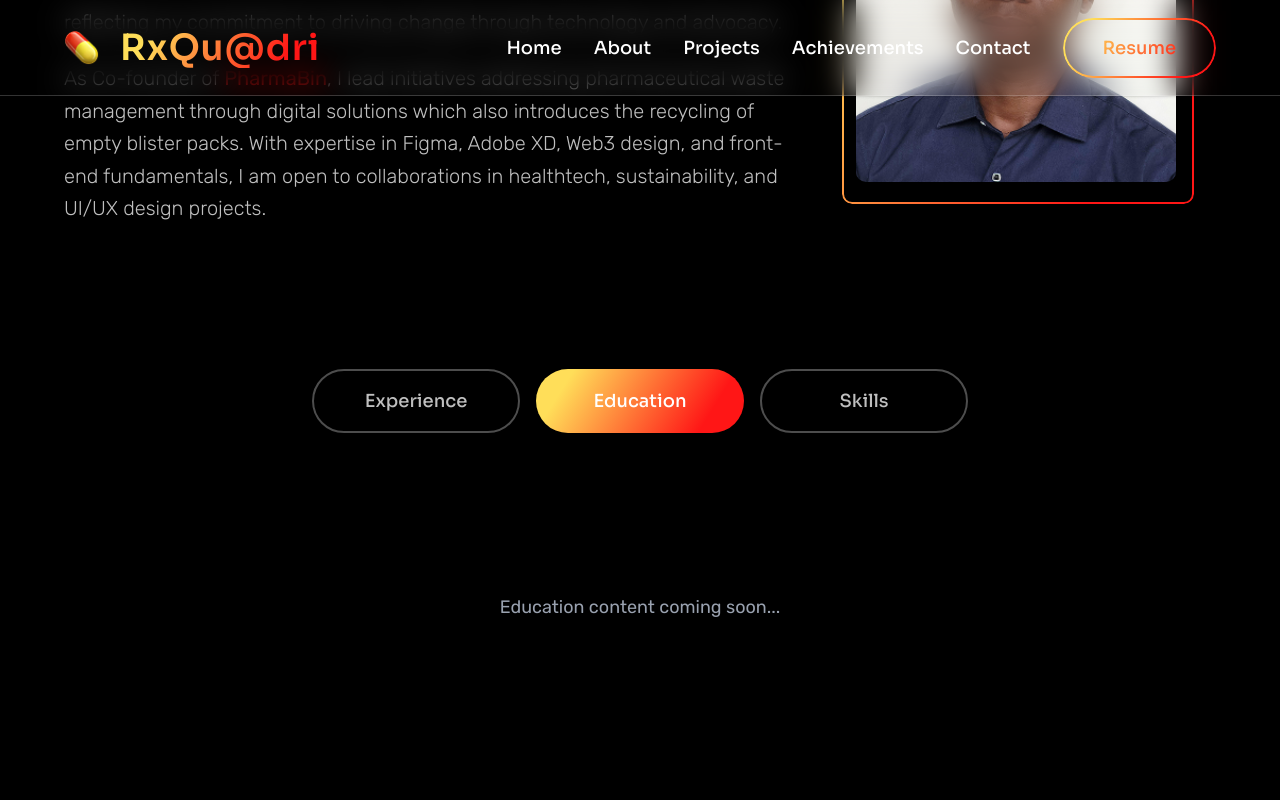
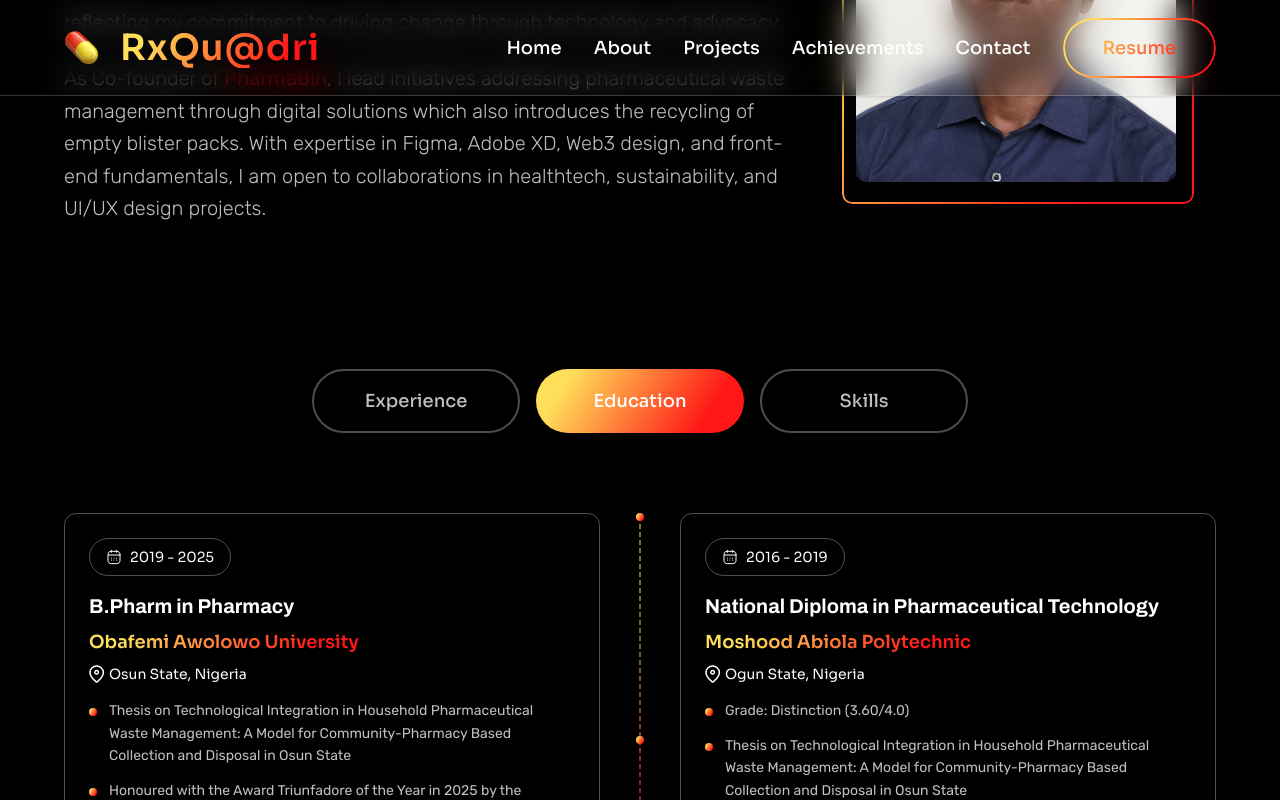
Before and after one commit to Farouk-ayo/rxquadri, a Next.js app: page / in a window 1280 px wide. Both pictures are taken after a click on the button "Education". Shown: the part 1265-2065 px from the top of the page. Built offline with nearby package versions, Linux system fonts and the light colour scheme.

Commit message:
feat:" about us it8n completed"

```diff
--- a/app/components/experienceCard.tsx
+++ b/app/components/experienceCard.tsx
@@ -43,7 +43,7 @@ const ExperienceCard = ({ experience, index, isLeft }: ExperienceCardProps) => {
           {experience.responsibilities.map((responsibility, i) => (
             <div key={i} className="flex items-start gap-3">
               <div className="w-1 h-1 sm:w-2 sm:h-2 bg-custom-gradient rounded-full mt-2 flex-shrink-0" />
-              <p className="text-gray-300 text-sm leading-relaxed">
+              <p className="text-white/75 text-sm leading-relaxed">
                 {responsibility}
               </p>
             </div>
--- /dev/null
+++ b/app/components/skillCard.tsx
@@ -0,0 +1,161 @@
+import {
+  FigmaIcon,
+  AdobeIcon,
+  HtmlIcon,
+  CssIcon,
+  PrototypeIcon,
+  ArchitectureIcon,
+  TestingIcon,
+  WireframeIcon,
+  ResponsiveIcon,
+  GamingIcon,
+  BlockchainIcon,
+  InteractionIcon,
+  UiuxIcon,
+  ResearchIcon,
+  DefiIcon,
+  NftIcon,
+  VisualIcon,
+  GraphicsIcon,
+  SustainableIcon,
+  CommunicationIcon,
+  TimeIcon,
+  CollaborationIcon,
+  ProblemSolvingIcon,
+  AttentionIcon,
+  FamiliarityIcon,
+  StayUpToDateIcon,
+} from "@/components/icons";
+import Tag from "@/components/ui/tag";
+import Image from "next/image";
+import { motion } from "framer-motion";
+
+interface Skill {
+  name: string;
+  icon: React.ReactNode;
+}
+
+interface SkillCategory {
+  id: number;
+  title: string;
+  skills: Skill[];
+}
+
+export const skillData: SkillCategory[] = [
+  {
+    id: 1,
+    title: "Technical",
+    skills: [
+      { name: "Figma", icon: <FigmaIcon /> },
+      { name: "Adobe XD", icon: <AdobeIcon /> },
+      { name: "HTML", icon: <HtmlIcon /> },
+      { name: "CSS", icon: <CssIcon /> },
+      { name: "Prototyping", icon: <PrototypeIcon /> },
+      { name: "Information Architecture", icon: <ArchitectureIcon /> },
+      { name: "Usability Testing", icon: <TestingIcon /> },
+      { name: "Wireframing", icon: <WireframeIcon /> },
+      { name: "Responsive Web Design", icon: <ResponsiveIcon /> },
+    ],
+  },
+  {
+    id: 2,
+    title: "Design",
+    skills: [
+      { name: "Gaming", icon: <GamingIcon /> },
+      { name: "Blockchain", icon: <BlockchainIcon /> },
+      { name: "Interaction", icon: <InteractionIcon /> },
+      { name: "UI/UX", icon: <UiuxIcon /> },
+      { name: "User Research & Testing", icon: <ResearchIcon /> },
+      { name: "DeFi", icon: <DefiIcon /> },
+      { name: "NFTs", icon: <NftIcon /> },
+      { name: "Visual", icon: <VisualIcon /> },
+      { name: "Graphic", icon: <GraphicsIcon /> },
+      { name: "Sustainable & Human-Centered", icon: <SustainableIcon /> },
+    ],
+  },
+  {
+    id: 3,
+    title: "Soft",
+    skills: [
+      { name: "Communication skill", icon: <CommunicationIcon /> },
+      { name: "Time management", icon: <TimeIcon /> },
+      { name: "Collaboration", icon: <CollaborationIcon /> },
+      { name: "Problem solving", icon: <ProblemSolvingIcon /> },
+      { name: "Attention to details", icon: <AttentionIcon /> },
+      { name: "Familiarity with principles", icon: <FamiliarityIcon /> },
+      {
+        name: "Stay up-to-date with design trends",
+        icon: <StayUpToDateIcon />,
+      },
+    ],
+  },
+  {
+    id: 4,
+    title: "Language",
+    skills: [
+      {
+        name: "English (Fluent)",
+        icon: (
+          <Image
+            src={"/globe.svg"}
+            height={20}
+            width={20}
+            objectFit="cover"
+            alt="globe"
+          />
+        ),
+      },
+    ],
+  },
+];
+
+interface SkillTagProps {
+  skill: Skill;
+}
+
+interface SkillCategoryProps {
+  category: SkillCategory;
+  index: number;
+  isLeft: boolean;
+}
+
+const SkillTag = ({ skill }: SkillTagProps) => (
+  <motion.div
+    whileHover={{ scale: 1.05 }}
+    whileTap={{ scale: 0.95 }}
+    className="cursor-pointer"
+  >
+    <Tag>
+      {skill.icon}
+      <span>{skill.name}</span>
+    </Tag>
+  </motion.div>
+);
+
+export const SkillCategory = ({
+  category,
+  index,
+  isLeft,
+}: SkillCategoryProps) => (
+  <motion.div
+    initial={{ opacity: 0, x: isLeft ? -50 : 50 }}
+    animate={{ opacity: 1, x: 0 }}
+    transition={{ delay: index * 0.1 }}
+    className={`relative w-full  ${isLeft ? "mr-auto" : "ml-auto"}`}
+  >
+    {" "}
+    <div className="backdrop-blur-sm rounded-xl p-6 border   border-white/30 bg-transparent transition-all duration-300 w-full">
+      {" "}
+      <span
+        className={`text-2xl font-semibold text-custom-gradient  m font-sora"`}
+      >
+        {category.title}
+      </span>
+      <motion.div className="flex flex-wrap gap-3 font-archivo mt-2">
+        {category.skills.map((skill) => (
+          <SkillTag key={skill.name} skill={skill} />
+        ))}
+      </motion.div>
+    </div>
+  </motion.div>
+);
--- a/app/sections/About.tsx
+++ b/app/sections/About.tsx
@@ -7,6 +7,8 @@ import { useState } from "react";
 import { AnimatePresence, motion } from "framer-motion";
 import TimelineDots from "@/components/ui/timeline-dots";
 import ExperienceCard from "../components/experienceCard";
+import { educationData } from "@/data/education";
+import { SkillCategory, skillData } from "../components/skillCard";
 
 const AboutSection = () => {
   const [activeTab, setActiveTab] = useState("Experience");
@@ -16,8 +18,20 @@ const AboutSection = () => {
     { name: "Education", count: 0 },
     { name: "Skills", count: 0 },
   ];
-  const leftColumnData = experienceData.filter((_, index) => index % 2 === 0);
-  const rightColumnData = experienceData.filter((_, index) => index % 2 === 1);
+  const leftColumnExperienceData = experienceData.filter(
+    (_, index) => index % 2 === 0
+  );
+  const rightColumnExperienceData = experienceData.filter(
+    (_, index) => index % 2 === 1
+  );
+  const leftColumnEducationData = educationData.filter(
+    (_, index) => index % 2 === 0
+  );
+  const rightColumnEducationData = educationData.filter(
+    (_, index) => index % 2 === 1
+  );
+  const leftColumnSkillData = skillData.filter((_, index) => index % 2 === 0);
+  const rightColumnSkillData = skillData.filter((_, index) => index % 2 === 1);
 
   return (
     <section className="min-h-screen bg-black text-white px-4 sm:px-8 lg:px-16 py-8 sm:py-28 mt-28">
@@ -112,7 +126,7 @@ const AboutSection = () => {
               <div className="space-y-6">
                 <div className="grid grid-cols-1 lg:grid-cols-2 gap-8 lg:gap-20">
                   <div className="space-y-8">
-                    {leftColumnData.map((experience, index) => (
+                    {leftColumnExperienceData.map((experience, index) => (
                       <div key={experience.id} className="flex w-full">
                         <div className="w-full ">
                           <ExperienceCard
@@ -125,7 +139,7 @@ const AboutSection = () => {
                     ))}
                   </div>
                   <div className="space-y-8 ">
-                    {rightColumnData.map((experience, index) => (
+                    {rightColumnExperienceData.map((experience, index) => (
                       <div key={experience.id} className="flex ">
                         <div className="w-full ">
                           <ExperienceCard
@@ -149,11 +163,40 @@ const AboutSection = () => {
               animate={{ opacity: 1, y: 0 }}
               exit={{ opacity: 0, y: -20 }}
               transition={{ duration: 0.3 }}
-              className="text-center py-20"
+              className="relative"
             >
-              <p className="text-gray-400 text-lg">
-                Education content coming soon...
-              </p>
+              <TimelineDots count={educationData.length + 1} />
+
+              <div className="space-y-6">
+                <div className="grid grid-cols-1 lg:grid-cols-2 gap-8 lg:gap-20">
+                  <div className="space-y-8">
+                    {leftColumnEducationData.map((education, index) => (
+                      <div key={education.id} className="flex w-full">
+                        <div className="w-full">
+                          <ExperienceCard
+                            experience={education}
+                            index={index * 2}
+                            isLeft={true}
+                          />
+                        </div>
+                      </div>
+                    ))}
+                  </div>
+                  <div className="space-y-8">
+                    {rightColumnEducationData.map((education, index) => (
+                      <div key={education.id} className="flex">
+                        <div className="w-full">
+                          <ExperienceCard
+                            experience={education}
+                            index={index * 2 + 1}
+                            isLeft={false}
+                          />
+                        </div>
+                      </div>
+                    ))}
+                  </div>
+                </div>
+              </div>
             </motion.div>
           )}
 
@@ -164,11 +207,40 @@ const AboutSection = () => {
               animate={{ opacity: 1, y: 0 }}
               exit={{ opacity: 0, y: -20 }}
               transition={{ duration: 0.3 }}
-              className="text-center py-20"
+              className="relative"
             >
-              <p className="text-gray-400 text-lg">
-                Skills content coming soon...
-              </p>
+              <TimelineDots count={skillData.length + 1} />
+
+              <div className="space-y-6">
+                <div className="grid grid-cols-1 lg:grid-cols-2 gap-8 lg:gap-20">
+                  <div className="space-y-8">
+                    {leftColumnSkillData.map((category, index) => (
+                      <div key={category.id} className="flex w-full">
+                        <div className="w-full">
+                          <SkillCategory
+                            category={category}
+                            index={index * 2}
+                            isLeft={true}
+                          />
+                        </div>
+                      </div>
+                    ))}
+                  </div>
+                  <div className="space-y-8">
+                    {rightColumnSkillData.map((category, index) => (
+                      <div key={category.id} className="flex">
+                        <div className="w-full">
+                          <SkillCategory
+                            category={category}
+                            index={index * 2 + 1}
+                            isLeft={false}
+                          />
+                        </div>
+                      </div>
+                    ))}
+                  </div>
+                </div>
+              </div>
             </motion.div>
           )}
         </AnimatePresence>
--- /dev/null
+++ b/data/education.ts
@@ -0,0 +1,33 @@
+export const educationData: EducationProps[] = [
+  {
+    id: 1,
+    period: "2019 - 2025",
+    title: "B.Pharm in Pharmacy",
+    company: "Obafemi Awolowo University",
+    location: "Osun State, Nigeria",
+    responsibilities: [
+      "Thesis on Technological Integration in Household Pharmaceutical Waste Management: A Model for Community-Pharmacy Based Collection and Disposal in Osun State",
+      "Honoured with the Award Triunfadore of the Year in 2025 by the Graduating Class of 2024 (Class of Triunfadores)",
+      "Honoured with the Award Unsung Hero of the Year in 2024 by the Class",
+      "Participated in various activities on campus, volunteered for activities and join various clubs",
+    ],
+
+    liveLink: "",
+    figmaLink: "",
+  },
+  {
+    id: 2,
+    period: "2016 - 2019",
+    title: "National Diploma in Pharmaceutical Technology",
+    company: "Moshood Abiola Polytechnic",
+    location: "Ogun State, Nigeria",
+    responsibilities: [
+      "Grade: Distinction (3.60/4.0)",
+      "Thesis on Technological Integration in Household Pharmaceutical Waste Management: A Model for Community-Pharmacy Based Collection and Disposal in Osun State",
+      "Secured outstanding academic performance",
+      "Participated and volunteered for various activities on campus",
+    ],
+    liveLink: "",
+    figmaLink: "",
+  },
+];
```
Also changed, not shown: app/typings.d.ts (+16 -0 lines), public/globe.svg.
